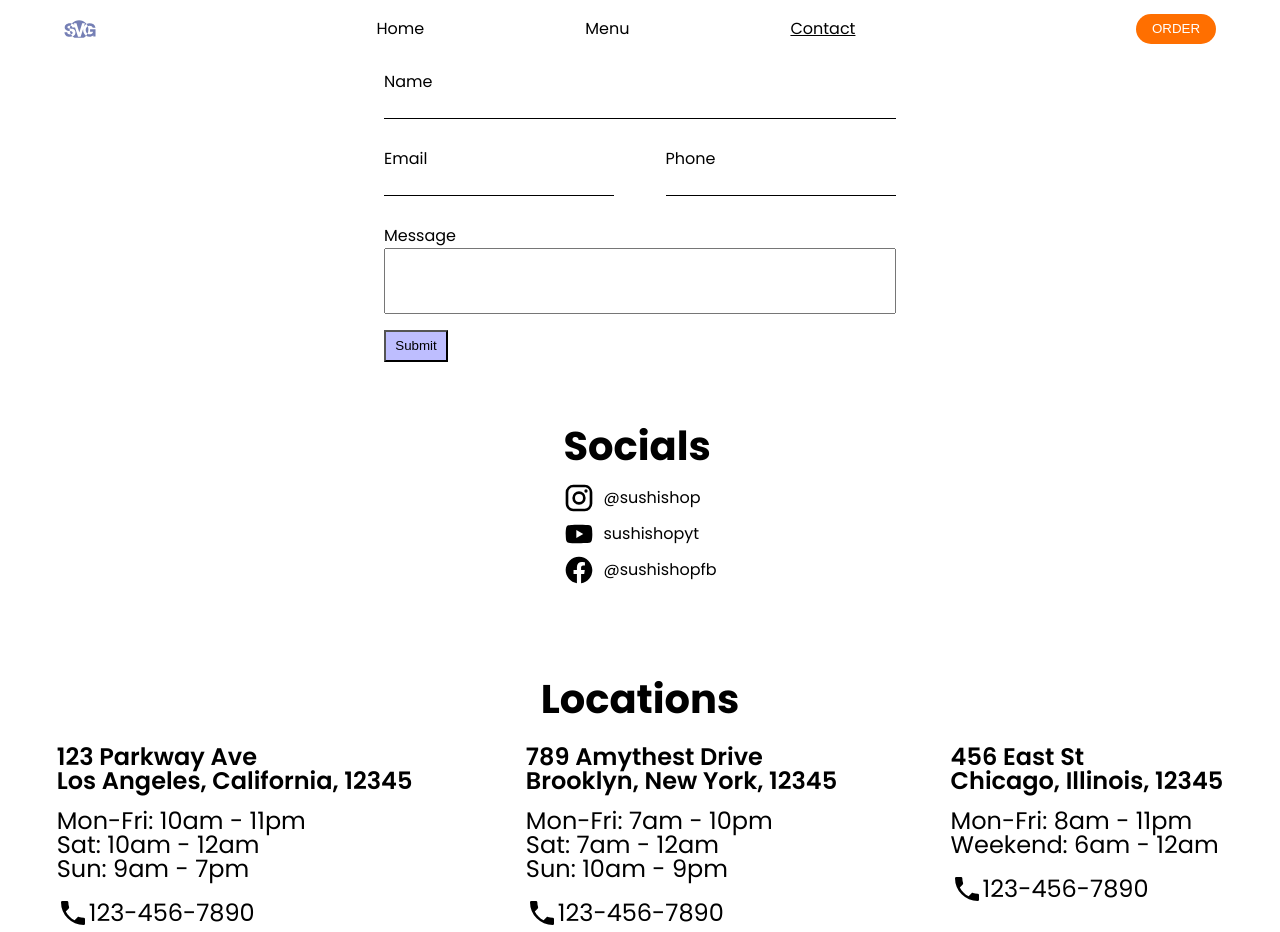
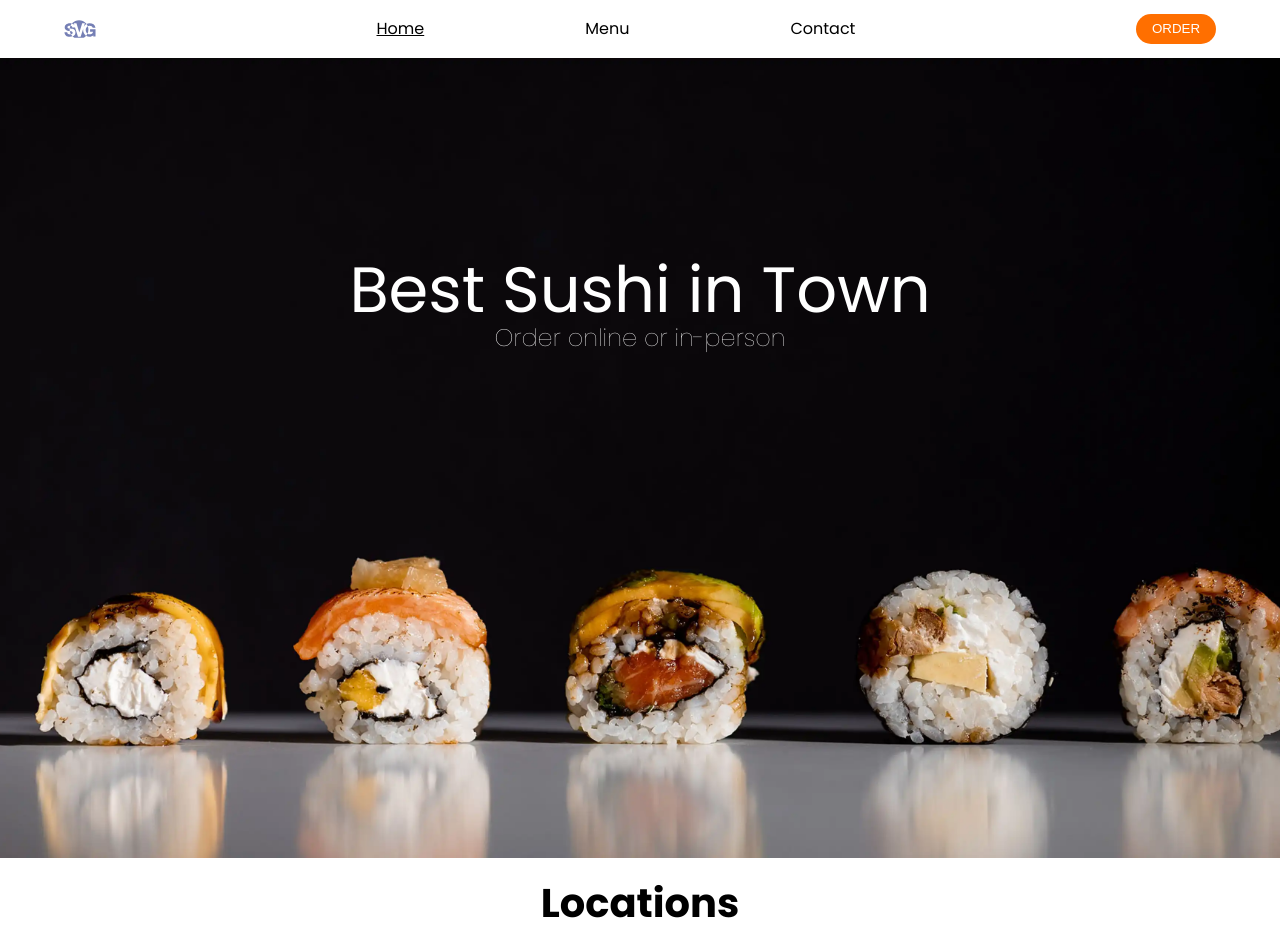
Before and after one commit to AliBa1/restaurant-page, a website built with webpack: page dist/index.html in a window 1280 px wide. Shown: the top 932 px of the page. Built offline with nearby package versions, Linux system fonts and the light colour scheme.

Commit message:
Site complete

```diff
--- a/src/index.js
+++ b/src/index.js
@@ -9,5 +9,5 @@ headerContent();
 homeContent();
 menuContent();
 contactContent();
-showSection("contact");
+showSection("home");
 locationContent();
--- a/src/setup.js
+++ b/src/setup.js
@@ -37,20 +37,20 @@ const headerContent = () => {
 
     homeLink.href = "#";
     homeLink.textContent = "Home";
-    homeLink.onclick = showSection('home');
-    homeLink.classList.add("unselected-page-section");
+    homeLink.onclick = () => { showSection('home') };
+    homeLink.classList.add("page-header");
     pageSectionsDiv.appendChild(homeLink);
 
     menuLink.href = "#";
     menuLink.textContent = "Menu";
-    menuLink.onclick = showSection('menu');
-    menuLink.classList.add("unselected-page-section");
+    menuLink.onclick = () => { showSection('menu') };
+    menuLink.classList.add("page-header");
     pageSectionsDiv.appendChild(menuLink);
 
     contactLink.href = "#";
     contactLink.textContent = "Contact";
-    contactLink.onclick = showSection('contact');
-    contactLink.classList.add("unselected-page-section");
+    contactLink.onclick = () => { showSection('contact') };
+    contactLink.classList.add("page-header");
     pageSectionsDiv.appendChild(contactLink);
 
 
@@ -61,9 +61,9 @@ const headerContent = () => {
 }
 
 const showSection = (section) => {
-    homeLink.classList.remove("selected-page-section");
-    menuLink.classList.remove("selected-page-section");
-    contactLink.classList.remove("selected-page-section");
+    homeLink.style.textDecoration = "none";
+    menuLink.style.textDecoration = "none";
+    contactLink.style.textDecoration = "none";
 
     homeDiv.classList.add("hide-content");
     menuDiv.classList.add("hide-content");
@@ -73,22 +73,19 @@ const showSection = (section) => {
 
     switch(section) {
         case "home":
-            homeLink.classList.remove("unselected-page-section");
-            homeLink.classList.add("selected-page-section");
+            homeLink.style.textDecoration = "underline";
 
             homeDiv.classList.remove("hide-content");
             homeDiv.classList.add("home-content");
             break;
         case "menu":
-            menuLink.classList.remove("unselected-page-section");
-            menuLink.classList.add("selected-page-section");
+            menuLink.style.textDecoration = "underline";
 
             menuDiv.classList.remove("hide-content");
             menuDiv.classList.add("menu-content");
             break;
         case "contact":
-            contactLink.classList.remove("unselected-page-section");
-            contactLink.classList.add("selected-page-section");
+            contactLink.style.textDecoration = "underline";
 
             contactDiv.classList.remove("hide-content");
             contactDiv.classList.add("contact-content");
--- a/src/style.css
+++ b/src/style.css
@@ -32,19 +32,12 @@ table { border-collapse: collapse; border-spacing: 0;}
     /* border: 1px red solid; */
 }
 
-.unselected-page-section {
-    color: inherit;
+.page-header {
+    color: black;
     text-decoration: none;
-    /* margin: 0 clamp(10px, 25px, 50px); */
-    /* margin: 0 50px; */
 }
 
-.selected-page-section {
-    color: inherit;
-    text-decoration: underline;
-}
-
-.unselected-page-section:hover {
+.page-header:hover {
     text-decoration: underline;
 }
 
```
Also changed, not shown: dist/main.js.
